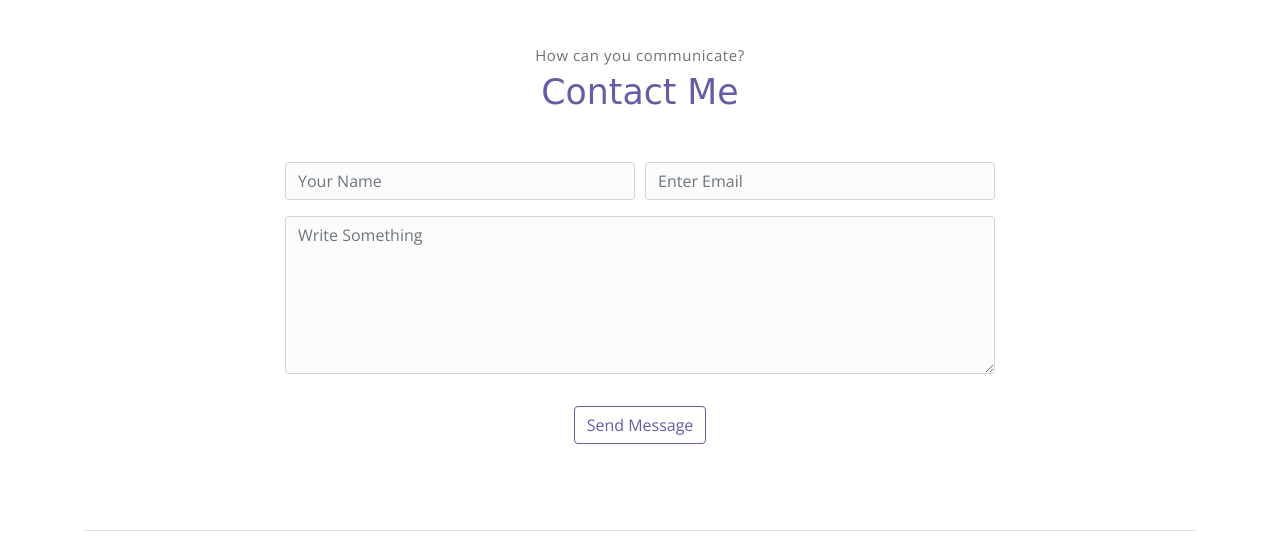
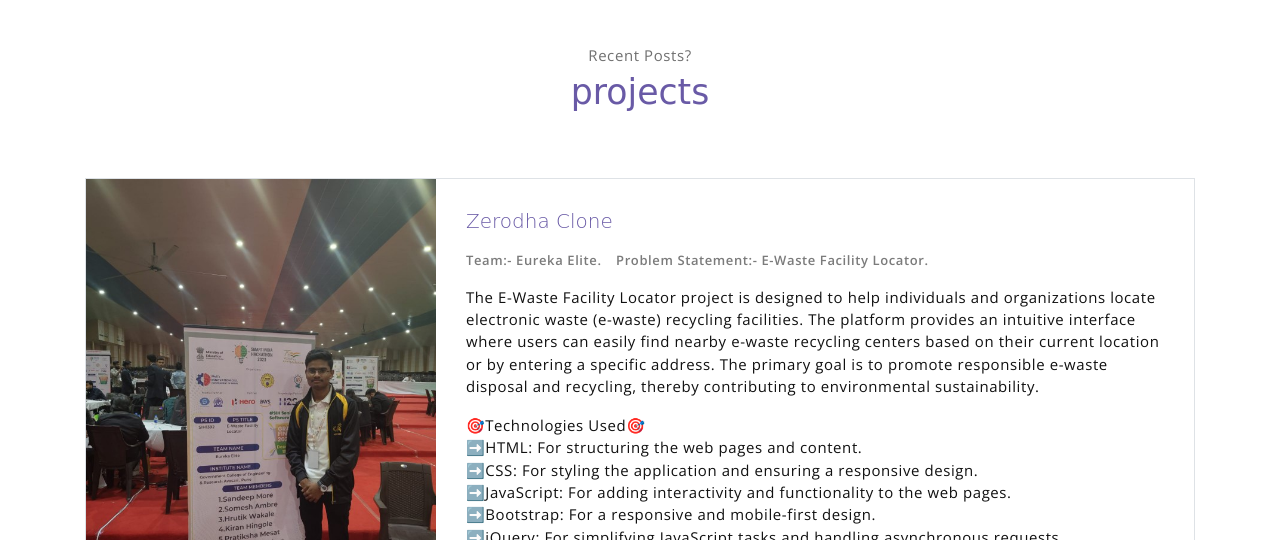
Before and after one commit to hrutik05/Portfolio.github.io, a plain HTML site: page index.html in a window 1280 px wide. Shown: the part 3292-3832 px from the top of the page. Drawn offline with nearby package versions, Linux system fonts and the light colour scheme; a web font is replaced by a local one.

Commit message:
Update index.html

```diff
--- a/index.html
+++ b/index.html
@@ -221,6 +221,40 @@
         </div>
     </section><!-- end of blog section -->
 
+
+        <section class="section" id="blog">
+        <div class="container text-center">
+            <p class="section-subtitle">Recent Posts?</p>
+            <h6 class="section-title mb-6">projects</h6>
+            <div class="blog-card">
+                <div class="blog-card-header">
+                    <img src="assets/imgs/SIH2023.jpg" class="blog-card-img"
+                        alt="#">
+                </div>
+                <div class="blog-card-body">
+                    <h5 class="blog-card-title">Zerodha Clone </h6>
+
+                        <p class="blog-card-caption">
+                            <a href="#">Team:- Eureka Elite. </a>
+                            <a href="#">Problem Statement:- E-Waste Facility Locator. </a>
+                        </p>
+                        <p>The E-Waste Facility Locator project is designed to help individuals and organizations locate electronic waste (e-waste)
+                        recycling facilities. The platform provides an intuitive interface where users can easily find nearby e-waste recycling
+                        centers based on their current location or by entering a specific address. The primary goal is to promote responsible
+                        e-waste disposal and recycling, thereby contributing to environmental sustainability.</p>
+                        <p>🎯Technologies Used🎯 <br>
+                        ➡️HTML: For structuring the web pages and content. <br>
+                        ➡️CSS: For styling the application and ensuring a responsive design. <br>
+                        ➡️JavaScript: For adding interactivity and functionality to the web pages. <br>
+                        ➡️Bootstrap: For a responsive and mobile-first design. <br>
+                        ➡️jQuery: For simplifying JavaScript tasks and handling asynchronous requests.</p> <br>
+                        <a href="https://t.ly/_yWKr" class="blog-card-link">Read more <i class="ti-angle-double-right"></i></a>
+                </div>
+            </div>
+        </div>
+    </section>
+
+
     <!-- contact section -->
     <section class="section" id="contact">
         <div class="container text-center">
```
